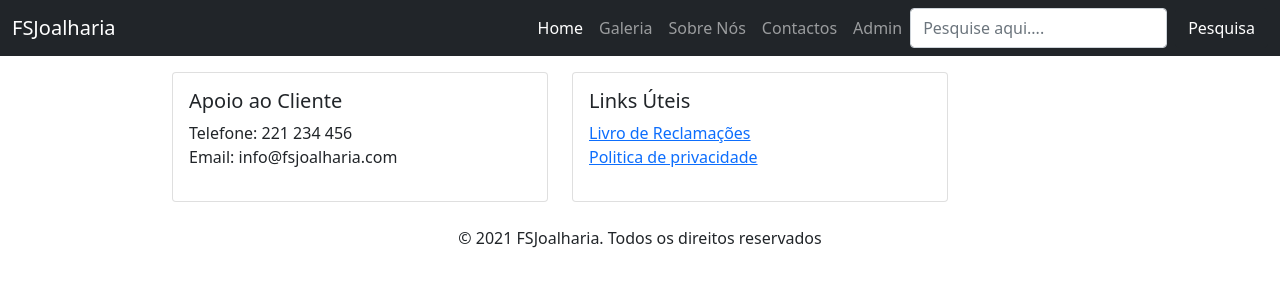
After one commit to z1ndd/teste2, a PHP site: page /php/contactos.php in a window 1280 px wide. The commit adds this page. Shown: the top 300 px of the page. Run offline with PHP 8.4, Linux system fonts and the light colour scheme.

Commit message:
acriarcontactos

```diff
--- a/html/home.html
+++ b/html/home.html
@@ -162,8 +162,8 @@
                 <tbody>
                     <tr>
                         <td><img src="./img/AboutUs1.jpg" alt="Diamante1" style="width:50%" class="rounded float-end" alt="..."> </td>
-                        <td><img src="./img/AboutUs2.jpg" alt="Diamante2" style="width:50%" class="rounded float-end" alt="..."></td>
-                        <td><img src="./img/AboutUs3.jpg" alt="Diamante3" style="width:50%" class="rounded float-end" alt="..."></td>
+                        <td><img src="./img/AboutUs3.jpg" alt="Diamante2" style="width:50%" class="rounded float-end" alt="..."></td>
+                        <td><img src="./img/AboutUs2.jpg" alt="Diamante3" style="width:50%" class="rounded float-end" alt="..."></td>
                         </tr>
                 </tbody>
             </table>
--- a/html/navbar.html
+++ b/html/navbar.html
@@ -13,7 +13,7 @@
 <body>
     <nav class="navbar navbar-expand-lg fixed-top navbar-dark bg-dark">
         <div class="container-fluid">
-          <a class="navbar-brand" href="#">FSJoalharia</a>
+          <a class="navbar-brand" href="../index.php">FSJoalharia</a>
           <button class="navbar-toggler" type="button" data-bs-toggle="collapse" data-bs-target="#navbarNavAltMarkup" aria-controls="navbarNavAltMarkup" aria-expanded="false" aria-label="Toggle navigation">
             <span class="navbar-toggler-icon"></span>
           </button>
@@ -22,6 +22,7 @@
               <a class="nav-link active" aria-current="page" href="../index.php">Home</a>
               <a class="nav-link" href="#">Galeria</a>
               <a class="nav-link" href="./php/sobrenos.php">Sobre Nós</a>
+              <a class="nav-link" href="./php/contactos.php">Contactos</a>
               <a class="nav-link" href="#">Admin</a>
               <form class="d-flex">
                 <input class="form-control me-2" type="search" placeholder="Pesquise aqui...." aria-label="Search">
--- /dev/null
+++ b/php/contactos.php
@@ -0,0 +1,80 @@
+<!DOCTYPE html>
+<html lang="en">
+<head>
+    <meta charset="UTF-8">
+    <meta http-equiv="X-UA-Compatible" content="IE=edge">
+    <meta name="viewport" content="width=device-width, initial-scale=1.0">
+    <link href="https://cdn.jsdelivr.net/npm/bootstrap@5.1.3/dist/css/bootstrap.min.css" rel="stylesheet"
+    integrity="sha384-1BmE4kWBq78iYhFldvKuhfTAU6auU8tT94WrHftjDbrCEXSU1oBoqyl2QvZ6jIW3" crossorigin="anonymous">
+    <script src="https://cdn.jsdelivr.net/npm/bootstrap@5.1.3/dist/js/bootstrap.bundle.min.js"
+    integrity="sha384-ka7Sk0Gln4gmtz2MlQnikT1wXgYsOg+OMhuP+IlRH9sENBO0LRn5q+8nbTov4+1p" crossorigin="anonymous"></script>
+    <title>Sobre nós</title>
+</head>
+<body>
+    <!-- navbar -->
+    <nav class="navbar navbar-expand-lg fixed-top navbar-dark bg-dark">
+        <div class="container-fluid">
+          <a class="navbar-brand" href="../index.php">FSJoalharia</a>
+          <button class="navbar-toggler" type="button" data-bs-toggle="collapse" data-bs-target="#navbarNavAltMarkup" aria-controls="navbarNavAltMarkup" aria-expanded="false" aria-label="Toggle navigation">
+            <span class="navbar-toggler-icon"></span>
+          </button>
+          <div class="collapse navbar-collapse justify-content-end" id="navbarNavAltMarkup">
+            <div class="navbar-nav">
+              <a class="nav-link active" aria-current="page" href="../index.php">Home</a>
+              <a class="nav-link" href="#">Galeria</a>
+              <a class="nav-link" href="./sobrenos.php">Sobre Nós</a>
+              <a class="nav-link" href="#">Contactos</a>
+              <a class="nav-link" href="#">Admin</a>
+              <form class="d-flex">
+                <input class="form-control me-2" type="search" placeholder="Pesquise aqui...." aria-label="Search">
+                <button class="btn btn-dark" type="submit">Pesquisa</button>
+              </form>
+            </div>
+          </div>
+        </div>
+    </nav>
+    <!-- fim navbar -->
+    <br>
+    <br>
+    <br>
+    <div class="row" style="width: 75%;margin-left: 12.5%;">
+        <div class="col-md-5">
+            <div class="card">
+                <div class="card-body">
+                    <h5 class="card-title">Apoio ao Cliente</h5>
+                    <p class="card-text">Telefone:
+                        221 234 456
+                        <br>
+                        Email:
+                        info@fsjoalharia.com
+                    </p>
+                    <div class="collapse" id="collapseExample1">
+                        <div class="card card-body">
+                            Situada junto à Ria de Aveiro, esta casa tem capacidade para alojar 6 pessoas. Dispõe de 1 cozinha bem equipada, 2 casas de banho, uma sala e 2 quaros, com camas de casal, a sala acomoda 2 pessoas. Tem varanda com churrasqueira
+                        </div>
+                    </div>
+                </div>
+            </div>
+        </div>
+        <div class="col-md-5">
+            <div class="card">
+                <div class="card-body">
+                    <h5 class="card-title">Links Úteis</h5>
+                    <p class="card-text">
+                        <a href="https://www.livroreclamacoes.pt/">Livro de Reclamações</a>
+                        <br>
+                        <a href="https://policies.google.com/privacy?hl=pt-PT">Politica de privacidade</a>
+                    </p>
+                    <div class="collapse" id="collapseExample1">
+                        <div class="card card-body">
+                            Situada junto à Ria de Aveiro, esta casa tem capacidade para alojar 6 pessoas. Dispõe de 1 cozinha bem equipada, 2 casas de banho, uma sala e 2 quaros, com camas de casal, a sala acomoda 2 pessoas. Tem varanda com churrasqueira
+                        </div>
+                    </div>
+                </div>
+            </div>
+        </div>
+    </div>
+    <br>
+    <?php include "../html/footer.html"; ?>
+</body>
+</html>
```
Also changed, not shown: php/sobrenos.php (+32 -3 lines).
